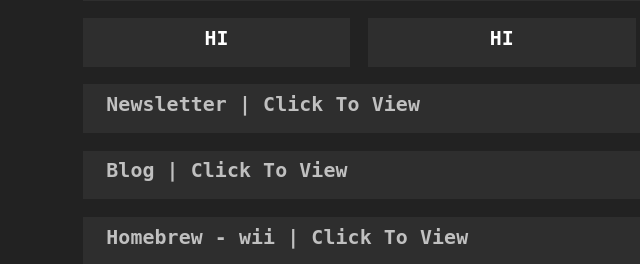
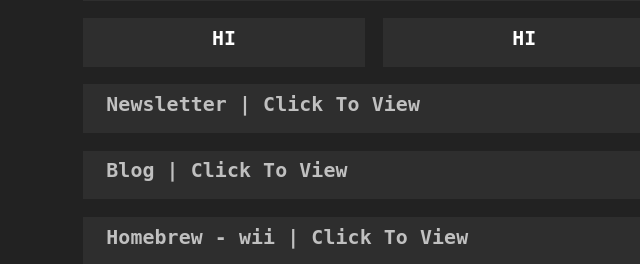
Before and after one commit to i1470s/IVRY-Website-V2, a PHP site: page / in a window 1280 px wide. Shown: the part 609-873 px from the top of the page, without its empty margins (126-766 px from the left). Run offline with PHP 8.4, Linux system fonts and the light colour scheme.

Commit message:
Update styles.css

```diff
--- a/data/css/styles.css
+++ b/data/css/styles.css
@@ -156,7 +156,7 @@ a:active {
     background: #2E2E2E;
     align-items: center;
     padding: 1%;
-    width: 250px;
+    width: 265px;
     height: 31px;
     text-align: center;
     margin: 1%;
```
